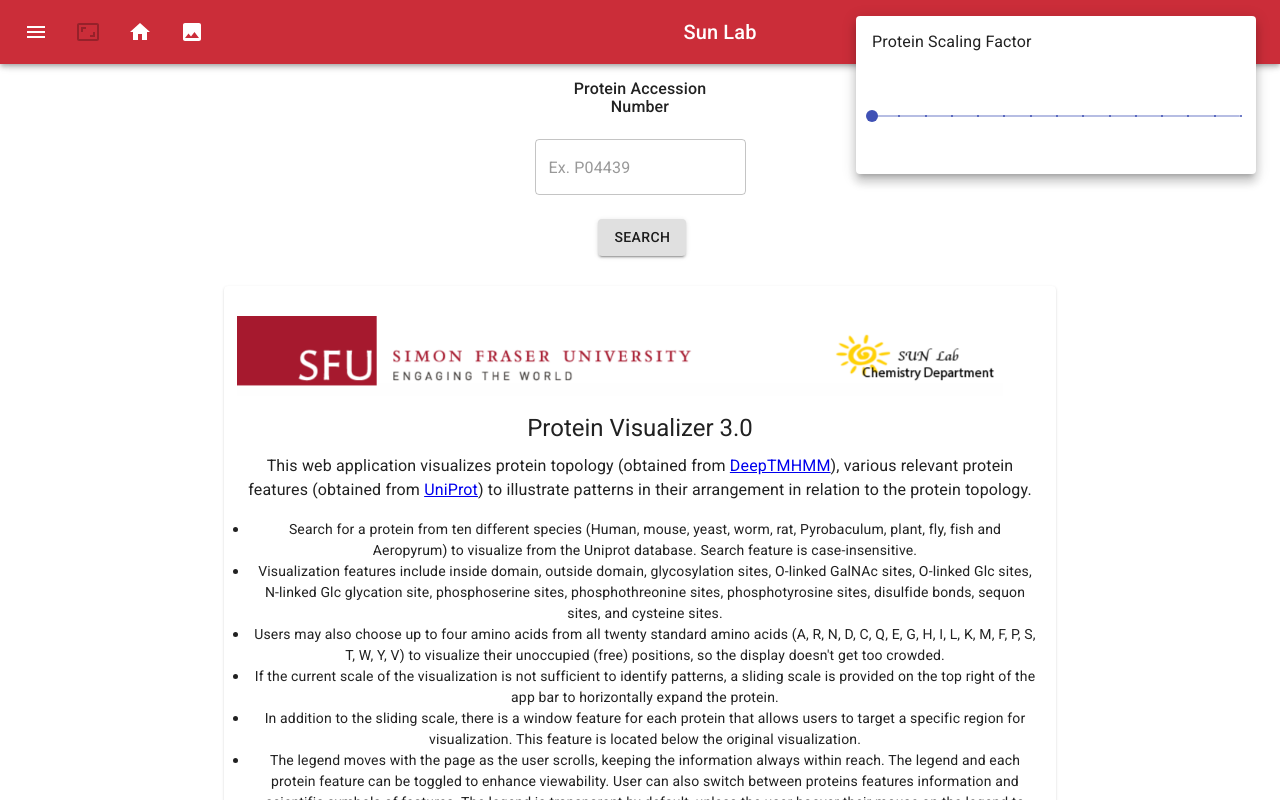
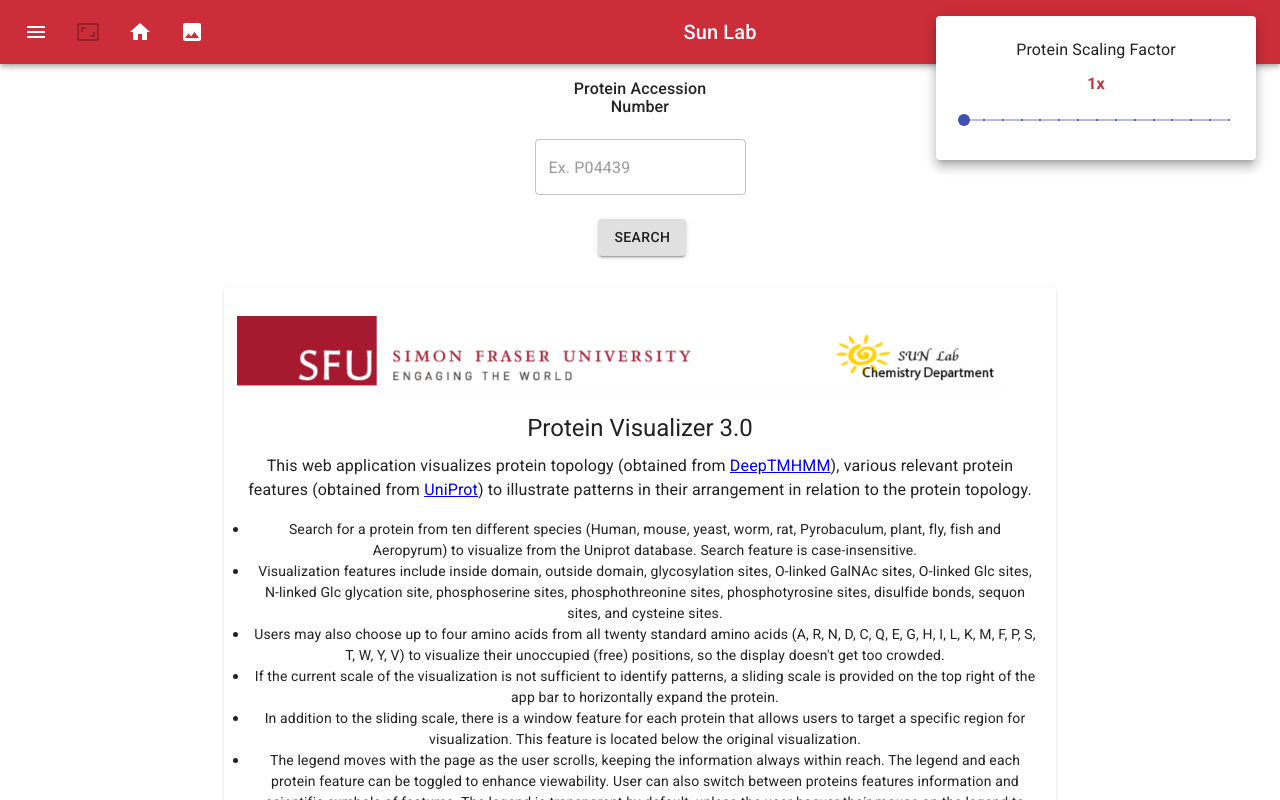
Before and after one commit to RownakDiganta/protein-visualizer-3.0-updated-3, a React (Create React App) app: page / in a window 1280 px wide. Both pictures are taken after a click on the button 1232 px from the left and 32 px from the top of the page. Shown: the top 800 px of the page. Built offline with nearby package versions, Linux system fonts and the light colour scheme.

Commit message:
white lines fixed

```diff
--- a/src/components/AppBar/index.js
+++ b/src/components/AppBar/index.js
@@ -54,6 +54,15 @@ function CustomAppBar(props) {
   const [anchorExportEl, setAnchorExportEl] = useState(null);
   const sliderOpen = Boolean(anchorSliderEl);
   const exportOpen = Boolean(anchorExportEl);
+  // #RD START
+  // Display-only mirror of the slider's current position - the "Current Zoom"
+  // label needs to stay visible at rest (previously the only value shown was
+  // a tooltip that appeared while actively dragging, via valueLabelDisplay
+  // "auto"). Deliberately separate from setScaleFactor/valueText below: this
+  // state never drives the actual visualization scaling, it only reflects it
+  // for display, so the zoom math itself is untouched.
+  const [zoomValue, setZoomValue] = useState(1);
+  // #RD END
 
   const handleSliderClose = () => {
     setAnchorSliderEl(null);
@@ -207,18 +216,30 @@ function CustomAppBar(props) {
               paper: 'wide-menu'
             }}
           >
-            <MenuItem onClick={handleSliderClose}>
-              <Typography id="discrete-slider" gutterBottom>
+            {/* #RD START */}
+            {/* Title, current-value readout, and slider now share one
+                centered "zoom-controls" column (see AppBar/index.scss)
+                instead of the slider sitting in its own item and spanning
+                edge-to-edge with no persistent value display - the value
+                previously only appeared as a tooltip while actively
+                dragging. zoomValue is purely a display mirror (see above);
+                getAriaValueText/setScaleFactor below are unchanged, so the
+                actual scaling math is untouched. */}
+            <MenuItem
+              onClick={handleSliderClose}
+              classes={{ root: 'zoom-controls' }}
+            >
+              <Typography id="discrete-slider" className="zoom-controls--title">
                 Protein Scaling Factor
               </Typography>
-            </MenuItem>
-            <MenuItem
-              onClick={handleSliderClose}
-              classes={{ root: 'menuItem--large' }}
-            >
+              <Typography className="zoom-controls--value">
+                {zoomValue}x
+              </Typography>
               <Slider
+                classes={{ root: 'zoom-controls--slider' }}
                 defaultValue={1}
                 getAriaValueText={valueText}
+                onChange={(evt, val) => setZoomValue(val)}
                 aria-labelledby="discrete-slider"
                 valueLabelDisplay="auto"
                 step={1}
@@ -227,6 +248,7 @@ function CustomAppBar(props) {
                 max={15}
               />
             </MenuItem>
+            {/* #RD END */}
           </Menu>
         </div>
       </Toolbar>
--- a/src/components/AppBar/index.scss
+++ b/src/components/AppBar/index.scss
@@ -5,9 +5,43 @@
 }
 
 .wide-menu {
-  min-width: 400px;
+  min-width: 320px;
 }
 
-.menuItem--large {
-  min-height: 100px;
+// #RD START
+// Replaces .menuItem--large (a flat min-height: 100px with no horizontal
+// padding, so the slider's track ran edge-to-edge to the menu's own border -
+// per feedback that the zoom control needed better positioning/alignment).
+// Title, current-value readout, and the slider itself now stack in one
+// centered column with real breathing room on every side and consistent
+// gaps between them, so nothing floats against the menu's edge.
+.zoom-controls {
+  display: flex;
+  flex-direction: column;
+  align-items: center;
+  justify-content: center;
+  gap: 10px;
+  width: 100%;
+  padding: 14px 28px 18px;
+  box-sizing: border-box;
+
+  // MUI's Slider defaults to display: inline-block/inline-flex sizing off
+  // its content - width: 100% (of the padded column above) so the track
+  // spans the available space evenly instead of shrinking to an arbitrary
+  // intrinsic width.
+  &--slider {
+    width: 100%;
+  }
+
+  &--title {
+    margin: 0;
+  }
+
+  // Same red used for the Legend's own headings/section title, so the
+  // current-zoom readout reads as a deliberate accent, not stray text.
+  &--value {
+    font-weight: bold;
+    color: #cb2d39;
+  }
 }
+// #RD END
--- a/src/components/Legend/index.js
+++ b/src/components/Legend/index.js
@@ -478,20 +478,27 @@ function Legend(props) {
             height="20"
             fill="none"
           >
+            {/* #RD START */}
+            {/* Matches the diagram's own disulfide-marker treatment (see
+                RESIDUE_MARKER_STROKE in Visualization/index.js) - a thin,
+                subtle dark stroke instead of the white ring/halo the
+                professor asked to have removed, so this legend key still
+                looks like the marker it represents. */}
             <circle
               r="5"
               cx="20"
               cy="6"
               fill="#C76861"
-              style={{ stroke: 'white' }}
+              style={{ stroke: 'rgba(0, 0, 0, 0.35)', strokeWidth: 1 }}
             />
             <circle
               r="5"
               cx="60"
               cy="6"
               fill="#C76861"
-              style={{ stroke: 'white' }}
+              style={{ stroke: 'rgba(0, 0, 0, 0.35)', strokeWidth: 1 }}
             />
+            {/* #RD END */}
             <line x1="20" y1="18" x2="60" y2="18" style={{ stroke: 'black' }} />
             <line x1="20" y1="18" x2="20" y2="11" style={{ stroke: 'black' }} />
             <text x="5" y="18" fill="black" fontWeight="bold" fontSize="small">
@@ -515,7 +522,12 @@ function Legend(props) {
             height="20"
             fill="none"
           >
-            <circle r="3" cx="5" cy="10" fill="black" stroke="white" />
+            {/* #RD START */}
+            {/* Matches the diagram's own free-sequon marker (see
+                Visualization/index.js) - no stroke, since a solid black
+                fill needs no extra border to stay visible. */}
+            <circle r="3" cx="5" cy="10" fill="black" stroke="none" />
+            {/* #RD END */}
             <line x1="12" y1="10" x2="40" y2="10" stroke="black" />
             <text x="45" y="16" fill="black" fontWeight="bold">
               N
--- a/src/components/Visualization/index.js
+++ b/src/components/Visualization/index.js
@@ -27,6 +27,24 @@ import './index.scss';
 
 const CIRCLE_RADIUS = 5;
 const SPINE_HEIGHT = 30;
+// #RD START
+// Residue-marker circles (disulfide/free-cysteine-pair atoms, the amino-acid
+// "solid" style marker) used a flat `stroke: white` for definition against
+// the spine's own fill - per professor feedback ("remove the white line
+// around the sign"), that read as an unwanted white ring/halo, most visible
+// where a marker's fill color sits close in hue/lightness to the spine
+// segment under it (e.g. a pink/magenta palette entry on the pink "outside
+// domain" spine). A flat, low-opacity dark stroke gives the same
+// pixel-level edge definition (so a marker's boundary is still crisp against
+// any of the spine's fill colors - white, pink, or purple/blue) without ever
+// reading as a distinct white ring; it's deliberately thin (1px) so it never
+// becomes a second thick outline of its own. This is NOT used on markers
+// that are already black-filled (e.g. the free-sequon marker) - a solid
+// black fill needs no extra border to stay visible on any background, so
+// those markers now render with no stroke at all.
+const RESIDUE_MARKER_STROKE = 'rgba(0, 0, 0, 0.35)';
+const RESIDUE_MARKER_STROKE_WIDTH = 1;
+// #RD END
 
 const { COLOR_PALLETE } = constants;
 // #RD START
@@ -819,7 +837,8 @@ function Visualization(props) {
           .attr('cx', bondPos)
           .attr('cy', SULFIDE_POS)
           .attr('r', CIRCLE_RADIUS)
-          .style('stroke', 'white')
+          .style('stroke', RESIDUE_MARKER_STROKE)
+          .style('stroke-width', RESIDUE_MARKER_STROKE_WIDTH)
           .style('fill', COLOR_PALLETE[idx % COLOR_PALLETE.length]);
 
         // attach stem
@@ -877,7 +896,8 @@ function Visualization(props) {
           .attr('cx', bondPos)
           .attr('cy', SULFIDE_POS)
           .attr('r', CIRCLE_RADIUS)
-          .style('stroke', 'white')
+          .style('stroke', RESIDUE_MARKER_STROKE)
+          .style('stroke-width', RESIDUE_MARKER_STROKE_WIDTH)
           .style('fill', COLOR_PALLETE[idx % COLOR_PALLETE.length]);
 
         // attach stem
@@ -935,7 +955,8 @@ function Visualization(props) {
           .attr('cx', xPos)
           .attr('cy', SULFIDE_POS)
           .attr('r', CIRCLE_RADIUS)
-          .style('stroke', 'white')
+          .style('stroke', RESIDUE_MARKER_STROKE)
+          .style('stroke-width', RESIDUE_MARKER_STROKE_WIDTH)
           .style('fill', COLOR_PALLETE[idx % COLOR_PALLETE.length]);
 
         const atom2 = g.append('circle');
@@ -943,7 +964,8 @@ function Visualization(props) {
           .attr('cx', yPos)
           .attr('cy', SULFIDE_POS)
           .attr('r', CIRCLE_RADIUS)
-          .style('stroke', 'white')
+          .style('stroke', RESIDUE_MARKER_STROKE)
+          .style('stroke-width', RESIDUE_MARKER_STROKE_WIDTH)
           .style('fill', COLOR_PALLETE[idx % COLOR_PALLETE.length]);
 
         const bond = g.append('line');
@@ -1179,7 +1201,7 @@ function Visualization(props) {
         .attr('cx', seqPos)
         .attr('cy', SULFIDE_POS)
         .attr('r', CIRCLE_RADIUS - 2)
-        .style('stroke', 'white')
+        .style('stroke', 'none')
         .style('fill', 'black');
       //COLOR_PALLETE[idx % COLOR_PALLETE.length]
     });
@@ -1240,7 +1262,8 @@ function Visualization(props) {
           .attr('cx', x)
           .attr('cy', SULFIDE_POS)
           .attr('r', CIRCLE_RADIUS - 2)
-          .style('stroke', 'white')
+          .style('stroke', RESIDUE_MARKER_STROKE)
+          .style('stroke-width', RESIDUE_MARKER_STROKE_WIDTH)
           .style('fill', color || 'black');
       } else {
         bond
```
